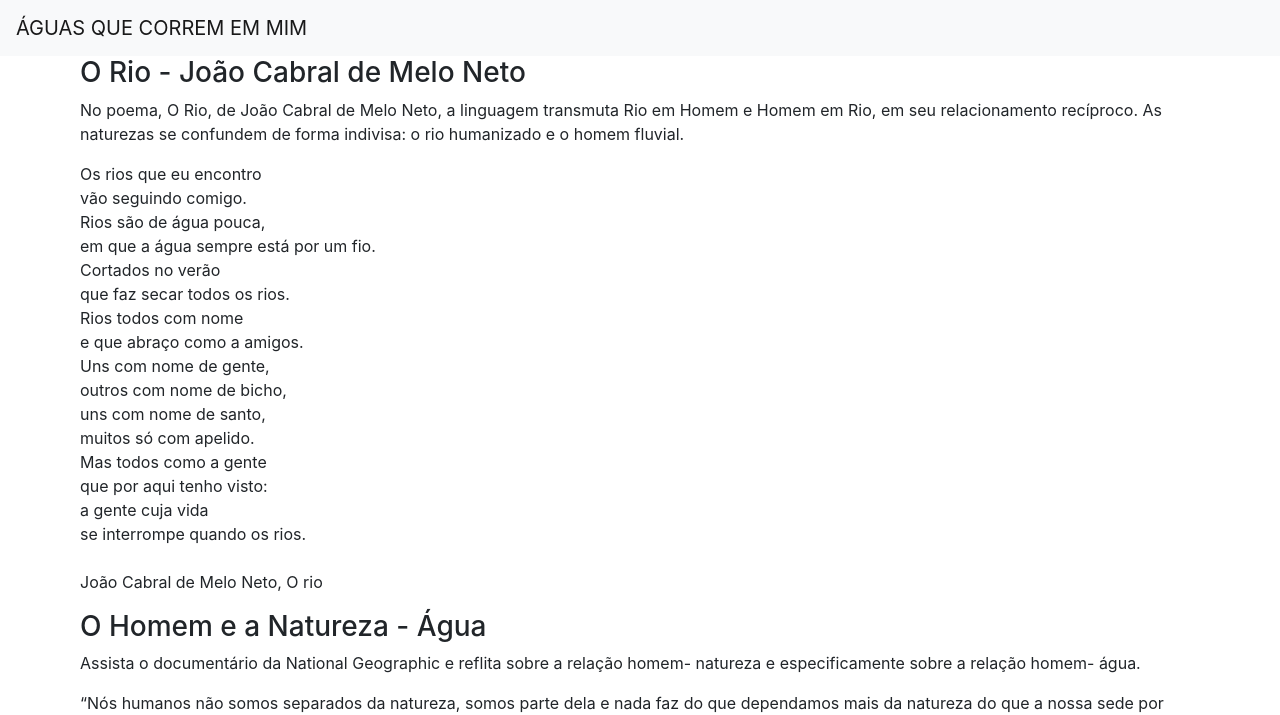
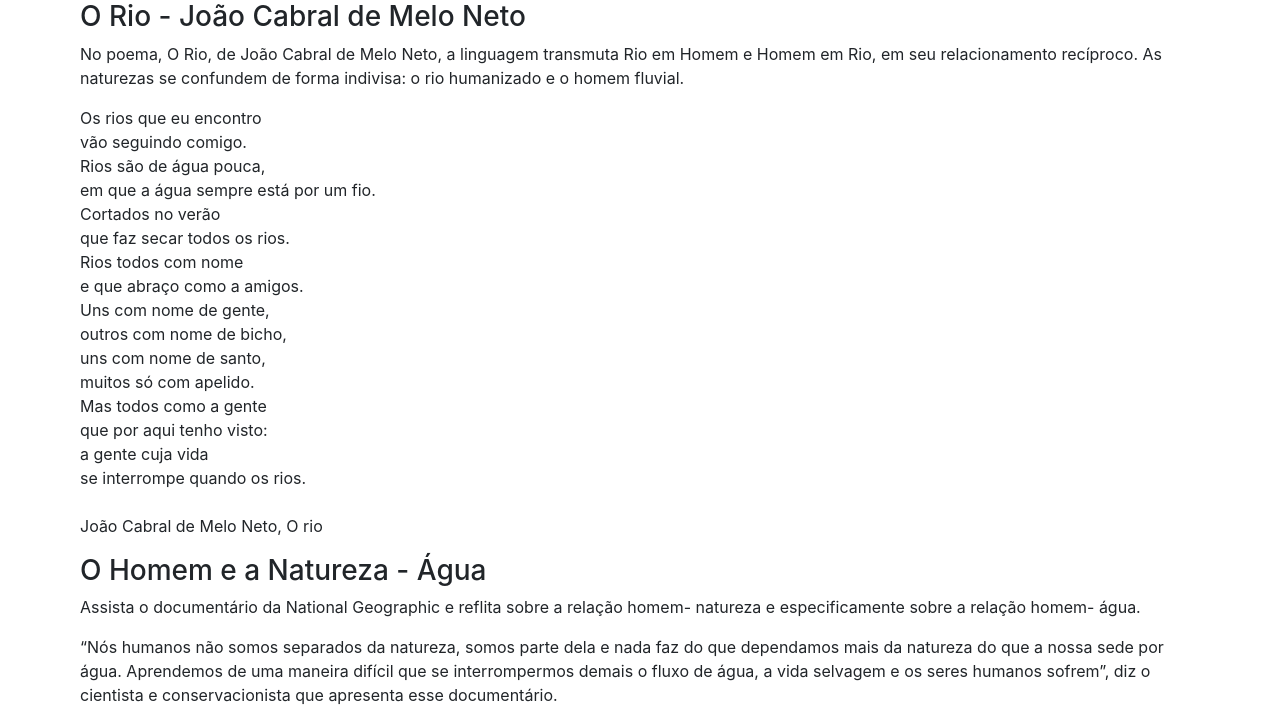
Before and after one commit to MaluMartins/mundos-de-agua, a plain HTML site: page pages/subtopico2-1.html in a window 1280 px wide. Shown: the top 715 px of the page. Drawn offline with nearby package versions, Linux system fonts and the light colour scheme.

Commit message:
Update subtopico2-1.html

```diff
--- a/pages/subtopico2-1.html
+++ b/pages/subtopico2-1.html
@@ -16,9 +16,6 @@
 </head>
 
 <body>
-    <nav class="navbar sticky-top navbar-light bg-light">
-        <a class="navbar-brand" href="../index.html">ÁGUAS QUE CORREM EM MIM</a>
-    </nav>
 
     <div class="body">
 
```
